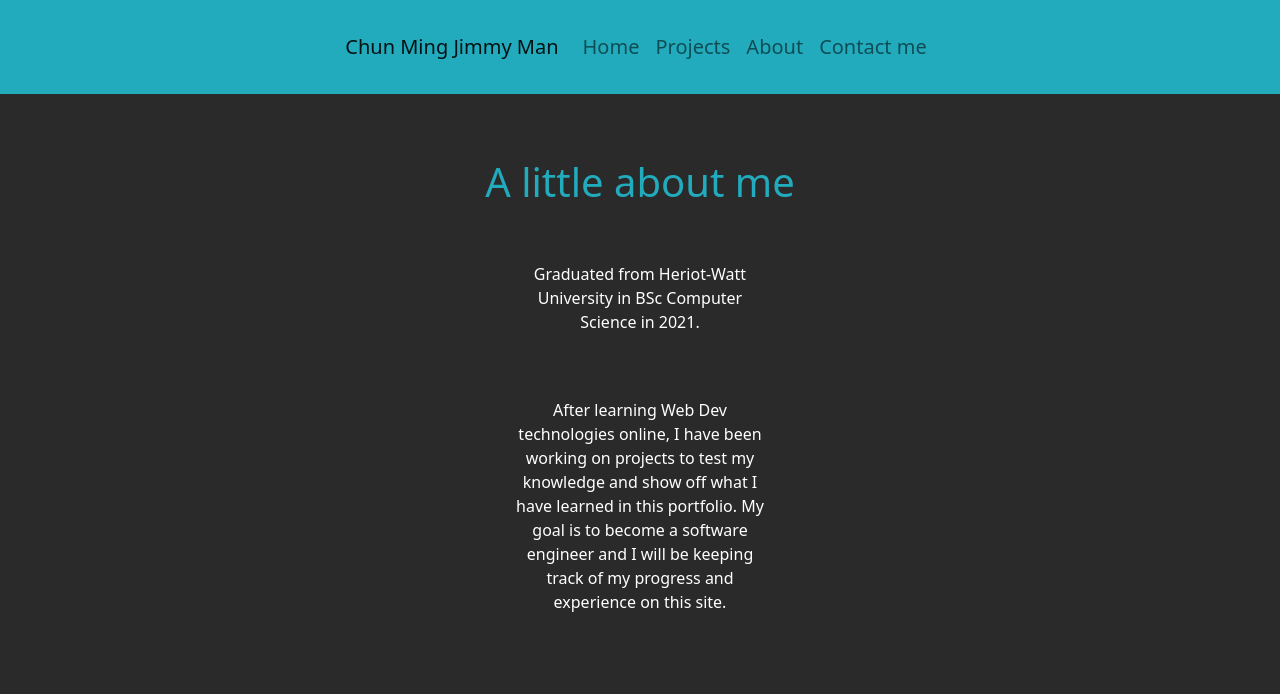
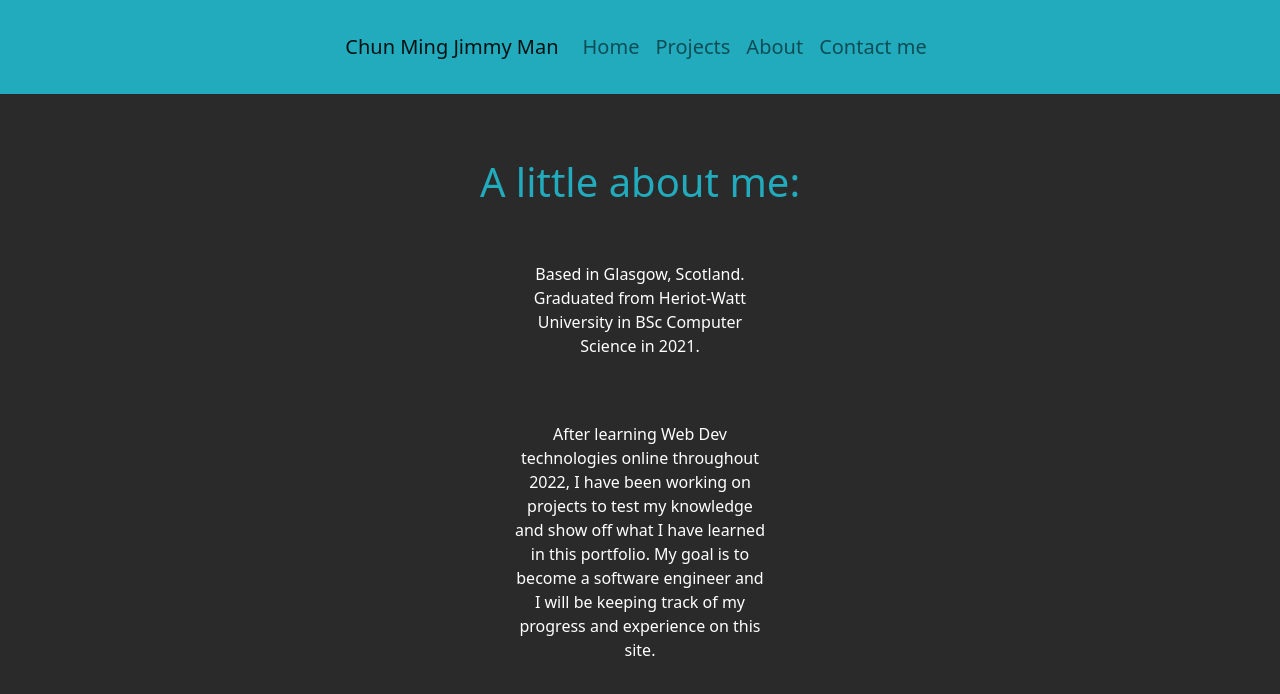
Before and after one commit to jimmym620/portfolio_NextJS, a Next.js app in the folder portfolio_nextjs/: page /about in a window 1280 px wide. Shown: the top 694 px of the page. Built offline with nearby package versions, Linux system fonts and the light colour scheme.

Commit message:
added projects link in index

```diff
--- a/portfolio_nextjs/pages/about.js
+++ b/portfolio_nextjs/pages/about.js
@@ -4,18 +4,18 @@ const About = () => {
     return (
         <div className="content-container animate__animated animate__slideInUp">
             <div className="content">
-                <h1>A little about me</h1>
+                <h1>A little about me:</h1>
 
                 <p>
-                    Graduated from Heriot-Watt University in BSc Computer
-                    Science in 2021.
+                    Based in Glasgow, Scotland. Graduated from Heriot-Watt
+                    University in BSc Computer Science in 2021.
                 </p>
                 <p>
-                    After learning Web Dev technologies online, I have been
-                    working on projects to test my knowledge and show off what I
-                    have learned in this portfolio. My goal is to become a
-                    software engineer and I will be keeping track of my progress
-                    and experience on this site.
+                    After learning Web Dev technologies online throughout 2022,
+                    I have been working on projects to test my knowledge and
+                    show off what I have learned in this portfolio. My goal is
+                    to become a software engineer and I will be keeping track of
+                    my progress and experience on this site.
                 </p>
             </div>
         </div>
--- a/portfolio_nextjs/pages/index.js
+++ b/portfolio_nextjs/pages/index.js
@@ -12,8 +12,12 @@ export default function Home() {
                     role.
                 </p>
 
-                <h2>Current tech stack:</h2>
+                <h1>Current tech stack:</h1>
                 <TechStack />
+
+                <h3>
+                    <a href="/projects">View my projects here</a>
+                </h3>
             </div>
         </div>
     );
--- a/portfolio_nextjs/pages/projects.js
+++ b/portfolio_nextjs/pages/projects.js
@@ -7,8 +7,7 @@ const Projects = () => {
         <div className="content-container animate__animated animate__slideInUp ">
             <h1 className="gradient-text">My projects</h1>
             <p>
-                Click the project names or images to view the hosted version of
-                the websites.
+                Click the project names or images to view the hosted versions.
             </p>
             <div className="project-list">
                 {projects.map((project, index) => {
```
Also changed, not shown: portfolio_nextjs/data/projects.json (+11 -5 lines).
